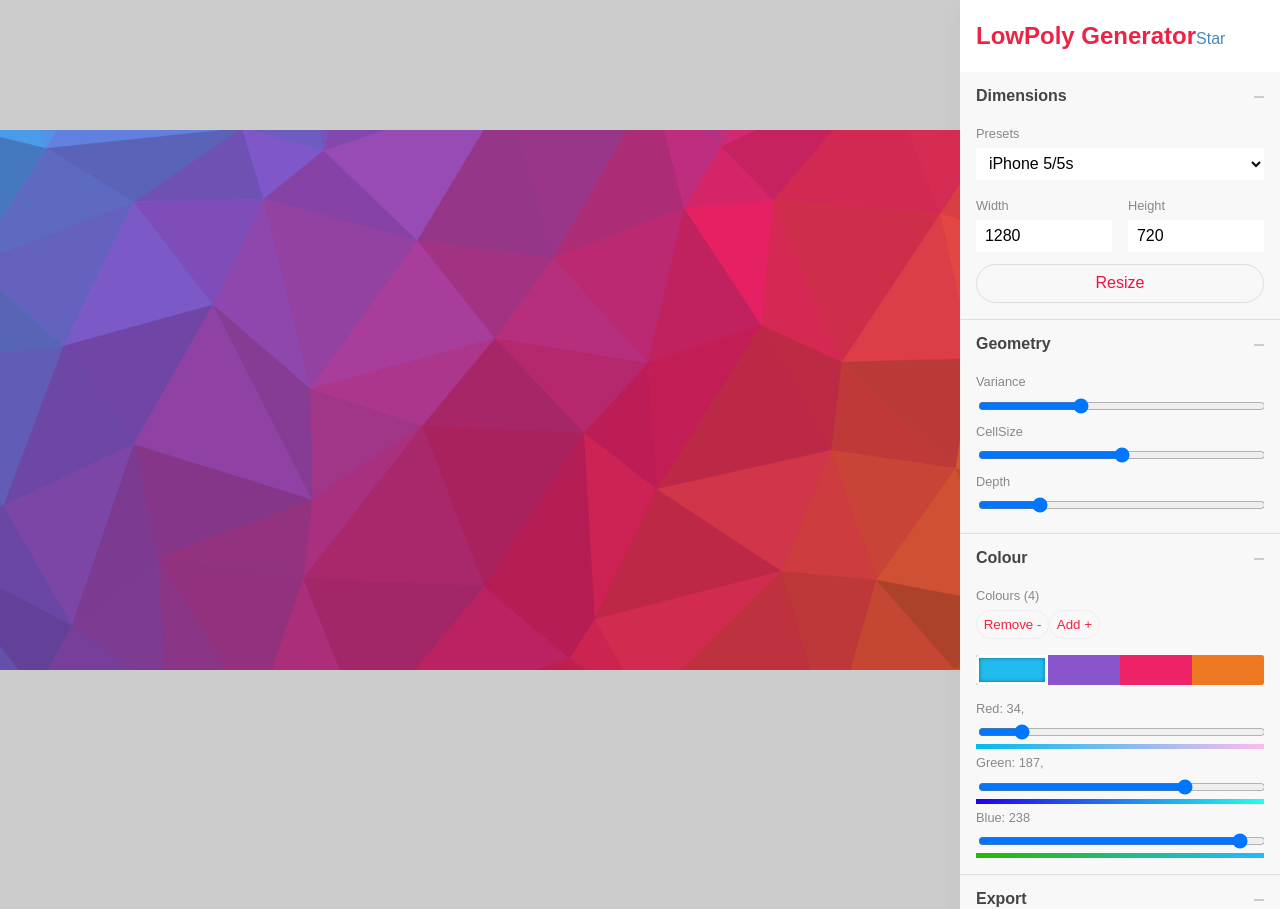
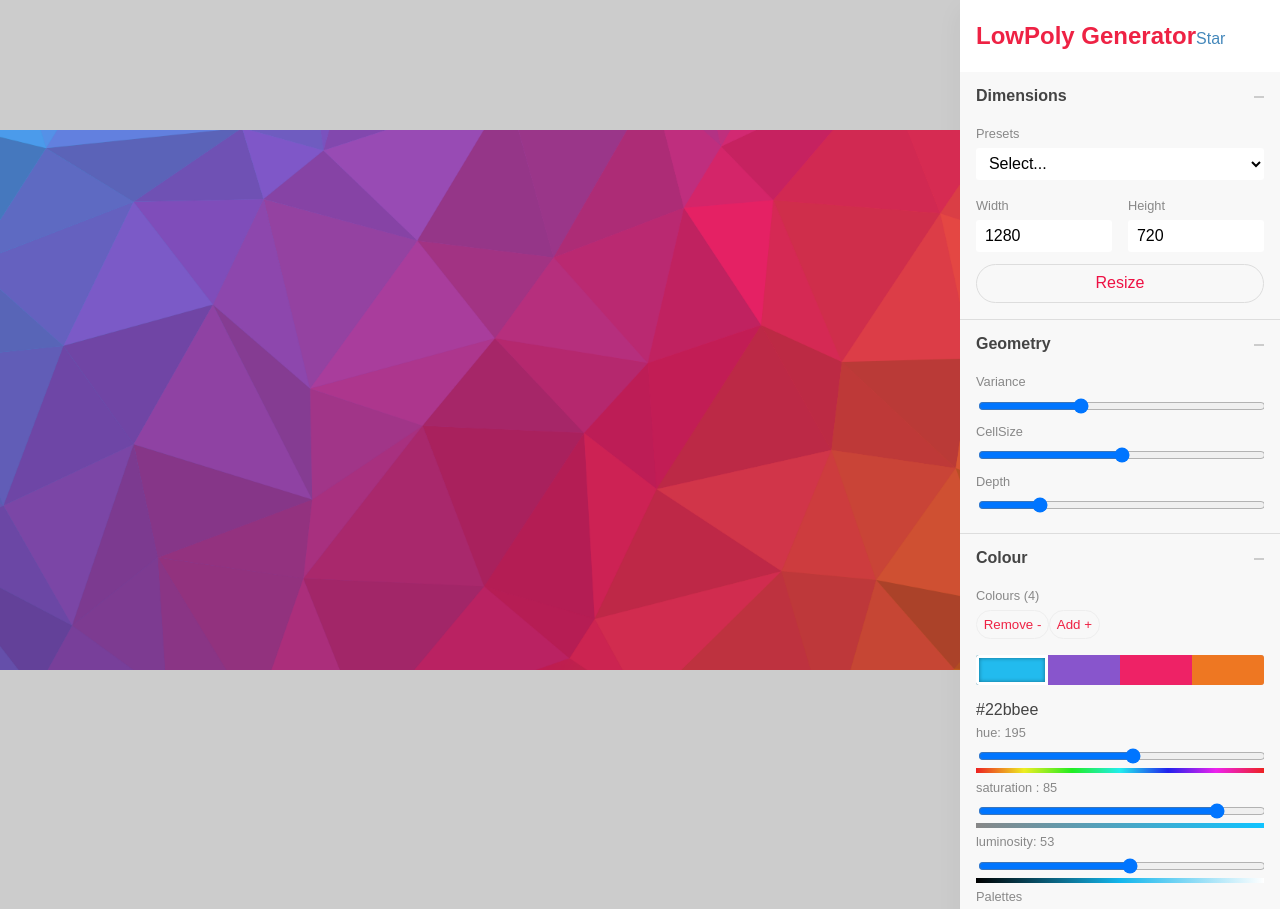
Before and after one commit to cojdev/lowpoly, a React app: page / in a window 1280 px wide. Shown: the top 909 px of the page. Built offline with nearby package versions, Linux system fonts and the light colour scheme; the HTML template or start-up script is replaced by a standard one.

Commit message:
Added palettes

```diff
--- a/src/js/ColourControls.jsx
+++ b/src/js/ColourControls.jsx
@@ -6,6 +6,8 @@ import * as colour from './common/colour';
 import ColourInput from './ColourInput';
 import { Label } from './widgets/Fields';
 import RangeInput from './RangeInput';
+import ColourPalette from './ColourPalette';
+import data from './data';
 
 const StyledControlGroup = styled(ControlGroup)`
 
@@ -60,10 +62,13 @@ export default class ColourControls extends React.Component {
         this.state = {
             maxColours: 12,
             active: 0,
+            h: null,
+            s: null,
+            l: null,
         }
     }
 
-    componentWillMount() {
+    componentDidMount() {
         this.setState({ colours: this.props.settings });
     }
 
@@ -124,6 +129,7 @@ export default class ColourControls extends React.Component {
         this.props.setColours.call(this, colours);
     }
 
+    //
     handleRgbSet(value, name) {
         value = parseInt(value, 10);
         console.log(value);
@@ -145,9 +151,38 @@ export default class ColourControls extends React.Component {
 
     }
 
+    //
+    handleHslSet(value, name) {
+        value = parseInt(value, 10);
+        console.log(value);
+        let colours = this.props.settings.slice();
+        console.log(colours);
+
+        const hsl = colour.hexToHsl(colours[this.state.active]);
+        console.log('hsl', hsl);
+        if (name === 'hue') {
+            colours[this.state.active] = colour.hslToHex([value,hsl[1],hsl[2]]);
+        } else if (name === 'saturation') {
+            colours[this.state.active] = colour.hslToHex([hsl[0],value,hsl[2]]);
+        } else if (name === 'luminosity') {
+            colours[this.state.active] = colour.hslToHex([hsl[0],hsl[1],value]);
+        }
+
+        console.log(colours);
+        this.props.setColours.call(this, colours);
+
+    }
+
+    handleSetPalette(palette) {
+        this.setState({active: 0});
+        this.props.setColours(palette);
+    }
+
     render() {
         const { settings } = this.props;
         const { active } = this.state;
+
+        console.log(settings);
 
         let colourInputs = settings.map(
             (item, index) => (
@@ -156,7 +191,6 @@ export default class ColourControls extends React.Component {
                     key={index}
                     index={index}
                     active={active === index}
-                    handleChangeColour={this.handleChangeColour.bind(this)}
                     setActiveColour={this.setActiveColour.bind(this)}></ColourInput>
             ));
 
@@ -176,44 +210,62 @@ export default class ColourControls extends React.Component {
                         {colourInputs}
                     </ColourGroupInner>
                 </ColourGroup>
+                {settings[active]}
                 <Label>
-                    Red: {colour.hexToRgb(settings[active])[0]},
+                    hue: {colour.hexToHsl(settings[active])[0]}
                 </Label>
                 <RangeInput
                     min="0"
-                    max="255"
-                    name="red"
-                    value={colour.hexToRgb(settings[active])[0]}
-                    handleMouseUp={this.handleRgbSet.bind(this)} />
+                    max="360"
+                    name="hue"
+                    value={colour.hexToHsl(settings[active])[0]}
+                    handleMouseUp={this.handleHslSet.bind(this)} />
                 <ColourBar background={
-                    `linear-gradient(to right, rgb(0, ${colour.hexToRgb(settings[active])[1]}, ${colour.hexToRgb(settings[active])[2]}),  rgb(255, ${colour.hexToRgb(settings[active])[1]}, ${colour.hexToRgb(settings[active])[2]}))`
+                    `linear-gradient(
+                        to right,
+                        hsl(0, ${colour.hexToHsl(settings[active])[1]}%,${colour.hexToHsl(settings[active])[2]}%),
+                        hsl(60, ${colour.hexToHsl(settings[active])[1]}%,${colour.hexToHsl(settings[active])[2]}%),
+                        hsl(120, ${colour.hexToHsl(settings[active])[1]}%,${colour.hexToHsl(settings[active])[2]}%),
+                        hsl(180, ${colour.hexToHsl(settings[active])[1]}%,${colour.hexToHsl(settings[active])[2]}%),
+                        hsl(240, ${colour.hexToHsl(settings[active])[1]}%,${colour.hexToHsl(settings[active])[2]}%),
+                        hsl(300, ${colour.hexToHsl(settings[active])[1]}%,${colour.hexToHsl(settings[active])[2]}%),
+                        hsl(360, ${colour.hexToHsl(settings[active])[1]}%, ${colour.hexToHsl(settings[active])[2]}%))`
                     } />
 
                 <Label>
-                    Green: {colour.hexToRgb(settings[active])[1]},
+                    saturation : {colour.hexToHsl(settings[active])[1]}
                 </Label>
                 <RangeInput
                     min="0"
-                    max="255"
-                    name="green"
-                    value={colour.hexToRgb(settings[active])[1]}
-                    handleMouseUp={this.handleRgbSet.bind(this)} />
+                    max="100"
+                    name="saturation"
+                    value={colour.hexToHsl(settings[active])[1]}
+                    handleMouseUp={this.handleHslSet.bind(this)} />
                 <ColourBar background={
-                    `linear-gradient(to right, rgb(${colour.hexToRgb(settings[active])[0]}, 0, ${colour.hexToRgb(settings[active])[2]}),  rgb(${colour.hexToRgb(settings[active])[0]}, 255, ${colour.hexToRgb(settings[active])[2]}))`
+                    `linear-gradient(
+                        to right,
+                        hsl(${colour.hexToHsl(settings[active])[0]}, 0%, ${colour.hexToHsl(settings[active])[2]}%),
+                        hsl(${colour.hexToHsl(settings[active])[0]}, 100%, ${colour.hexToHsl(settings[active])[2]}%))`
                     } />
 
                 <Label>
-                    Blue: {colour.hexToRgb(settings[active])[2]}
+                    luminosity: {colour.hexToHsl(settings[active])[2]}
                 </Label>
                 <RangeInput
                     min="0"
-                    max="255"
-                    name="blue"
-                    value={colour.hexToRgb(settings[active])[2]}
-                    handleMouseUp={this.handleRgbSet.bind(this)} />
+                    max="100"
+                    name="luminosity"
+                    value={colour.hexToHsl(settings[active])[2]}
+                    handleMouseUp={this.handleHslSet.bind(this)} />
                 <ColourBar background={
-                    `linear-gradient(to right, rgb(${colour.hexToRgb(settings[active])[0]}, ${colour.hexToRgb(settings[active])[1]}, 0),  rgb(${colour.hexToRgb(settings[active])[0]}, ${colour.hexToRgb(settings[active])[1]}, 255))`
+                    `linear-gradient(
+                        to right,
+                        hsl(${colour.hexToHsl(settings[active])[0]}, ${colour.hexToHsl(settings[active])[1]}%, 0%),
+                        hsl(${colour.hexToHsl(settings[active])[0]}, ${colour.hexToHsl(settings[active])[1]}%, 50%),
+                        hsl(${colour.hexToHsl(settings[active])[0]}, ${colour.hexToHsl(settings[active])[1]}%, 100%))`
                     } />
+                <Label>Palettes</Label>
+                {data.palettes.map((item, index) => <ColourPalette key={index} colours={item} handleSetPalette={this.handleSetPalette.bind(this)} />)}
             </ControlGroup>
         );
     }
--- /dev/null
+++ b/src/js/ColourPalette.jsx
@@ -0,0 +1,30 @@
+import React from 'react';
+import styled, { css } from 'styled-components';
+
+const Palette = styled.div`
+    display: flex;
+    position: relative;
+    margin: 0 0 1em;
+    cursor: pointer;
+    outline: none;
+    height: 20px;
+`;
+
+const Colour = styled.div`
+    flex-grow: 1;
+    height: 100%;
+    background-color: ${props => props.background || '#ccc'};
+`;
+
+export default function ColourPalette(props) {
+
+    return (
+        <Palette
+            onClick={props.handleSetPalette.bind(this, props.colours)}>
+            {props.colours.map((item, index) =>
+                <Colour
+                    key={index}
+                    background={item} />)}
+        </Palette>
+    );
+}
--- a/src/js/DimensionControls.jsx
+++ b/src/js/DimensionControls.jsx
@@ -40,14 +40,15 @@ export default class DimensionControls extends React.Component {
     }
 
     handlePreset(e) {
-        let dims = e.target.value.split('-');
+        console.log(e.target.value);
+        if (e.target.value !== 'null') {
+            let dims = e.target.value.split('-');
+            this.setState({
+                width: dims[0],
+                height: dims[1],
+            }, () => {console.log(this.state.width, this.state.height)});
+        }
 
-        console.log(e.target.value);
-
-        this.setState({
-            width: dims[0],
-            height: dims[1],
-        })
     }
 
     handleHeight(e) {
@@ -89,6 +90,7 @@ export default class DimensionControls extends React.Component {
                     htmlFor="preset-size">Presets</Label>
                 <Dropdown
                     onChange={this.handlePreset.bind(this)}>
+                    <option value="null">Select...</option>
                     {presets}
                 </Dropdown>
 
--- a/src/js/common/colour.js
+++ b/src/js/common/colour.js
@@ -1,27 +1,30 @@
 export const hslToRgb = (h, s, l) => {
 
-    let rgb = [], c = 0, x = 0, m = 0;
+    let rgb = [],
+        c = 0,
+        x = 0,
+        m = 0;
 
     c = (1 - Math.abs(2 * l - 1)) * s;
 
-    let h1 = h/60;
+    let h1 = h / 60;
 
     x = c * (1 - Math.abs((h1 % 2) - 1));
 
     if (h1 >= 0 && h1 <= 1) {
-        rgb = [c,x,0];
+        rgb = [c, x, 0];
     } else if (h1 >= 1 && h1 <= 2) {
-        rgb = [x,c,0];
+        rgb = [x, c, 0];
     } else if (h1 >= 2 && h1 <= 3) {
-        rgb = [0,c,x];
+        rgb = [0, c, x];
     } else if (h1 >= 3 && h1 <= 4) {
-        rgb = [0,x,c];
+        rgb = [0, x, c];
     } else if (h1 >= 4 && h1 <= 5) {
-        rgb = [x,0,c];
+        rgb = [x, 0, c];
     } else if (h1 >= 5 && h1 <= 6) {
-        rgb = [c,0,x];
+        rgb = [c, 0, x];
     } else {
-        rgb = [0,0,0];
+        rgb = [0, 0, 0];
     }
 
     m = l - c / 2;
@@ -42,9 +45,7 @@ export const rgbToHex = (arr) => {
         }
         return ret;
     });
-    // console.table(components);
     ret = ret + components.join('');
-        // console.log(ret);
     return ret;
 }
 
@@ -56,6 +57,7 @@ export const getRandom = (bright) => {
     } else {
         val = '#';
         let chars = '1234567890ABCDEF'.split('');
+
         for (let i = 0; i < 6; i++) {
             val += chars[Math.floor(Math.random() * chars.length)];
         }
@@ -70,26 +72,107 @@ export const getRandom = (bright) => {
  * @returns {array}
  */
 export function hexToRgb(hex) {
-    // console.log(hex);
     hex = hex.replace('#', '');
 
-    // console.log(hex);
+    switch (hex.length) {
+        case 3:
+            {
+                let ret = hex.split('').map(item => parseInt(item + item, 16));
+                return ret;
+            }
+
+        case 6:
+            {
+                let ret = hex.match(/.{2}/g).map(item => parseInt(item, 16));
+                return ret;
+            }
+
+        default:
+            return;
+    }
+}
+
+export function hexToHsl(hex) {
+    hex = hex.replace('#', '');
+
+    let result;
 
     switch (hex.length) {
-        case 3: {
-            let ret = hex.split('').map(item => parseInt(item+item, 16));
-            // console.log(ret);
-            return ret;
+        case 3:
+            result = hex.split('').map(item => parseInt(item + item, 16));
+            break;
+        case 6:
+            result = hex.match(/.{2}/g).map(item => parseInt(item, 16));
+            break;
+        default:
+            return;
+    }
+    const r = result[0] / 255,
+        g = result[1] / 255,
+        b = result[2] / 255;
+
+    const max = Math.max(r, g, b),
+        min = Math.min(r, g, b);
+
+    let h, s, l = (max + min) / 2;
+
+    if (max === min) {
+        h = s = 0; // achromatic
+    } else {
+        const d = max - min;
+        s = l > 0.5 ? d / (2 - max - min) : d / (max + min);
+        switch (max) {
+            case r:
+                h = (g - b) / d + (g < b ? 6 : 0);
+                break;
+            case g:
+                h = (b - r) / d + 2;
+                break;
+            case b:
+                h = (r - g) / d + 4;
+                break;
         }
+        h = h / 6;
+    }
 
-        case 6: {
-            let ret = hex.match(/.{2}/g).map(item => parseInt(item, 16));
-            // console.log(ret);
-            return ret;
-        }
+    h = Math.floor(h * 360);
+    s = Math.floor(s * 100);
+    l = Math.floor(l * 100);
 
-        default: {
-            return;
-        }
+    return [h,s,l];
+}
+
+export function hslToHex(hsl) {
+    const h = hsl[0] / 360,
+        s = hsl[1] / 100,
+        l = hsl[2] / 100;
+
+    let r, g, b;
+
+    if (s === 0) {
+        r = g = b = l; // achromatic
+    } else {
+        const hue2rgb = (p, q, t) => {
+            if (t < 0) t += 1;
+            if (t > 1) t -= 1;
+            if (t < 1 / 6) return p + (q - p) * 6 * t;
+            if (t < 1 / 2) return q;
+            if (t < 2 / 3) return p + (q - p) * (2 / 3 - t) * 6;
+            return p;
+        };
+        const q = l < 0.5 ? l * (1 + s) : l + s - l * s;
+        const p = 2 * l - q;
+        r = hue2rgb(p, q, h + 1 / 3);
+        g = hue2rgb(p, q, h);
+        b = hue2rgb(p, q, h - 1 / 3);
     }
+    const toHex = x => {
+        const hex = Math.round(x * 255).toString(16);
+        return hex.length === 1 ? '0' + hex : hex;
+    };
+    return `#${toHex(r)}${toHex(g)}${toHex(b)}`;
 }
+
+export function cssToHsl(css) {
+    //
+}
--- /dev/null
+++ b/src/js/data.js
@@ -0,0 +1,10 @@
+export default {
+    palettes: [
+        ['#e14', '#e82', '#de2', '#4e2', '#2ae', '#22d', '#82e'],
+        ['#0e1b32', '#c28993', '#ffc7af'],
+        ['#82c', '#e31', '#fe6'],
+        ['#48c', '#6cf'],
+        ['#213', '#236'],
+        ['#f6c', '#84d', '#2fc'],
+    ],
+}
--- a/src/js/widgets/ControlGroup.jsx
+++ b/src/js/widgets/ControlGroup.jsx
@@ -45,8 +45,9 @@ const Arrow = styled.div`
     :after {
         transform-origin: center;
         transition: 150ms ease;
-        ${props => !props.open && css`
-            transform: rotate(90deg);
+        transform: rotate(90deg) scaleX(1);
+        ${props => props.open && css`
+            transform: rotate(90deg) scaleX(0);
         `};
     }
 `;
```
Also changed, not shown: package.json (+9 -0 lines), src/js/App.jsx (+12 -12 lines), src/js/ColourInput.jsx (+1 -26 lines), .babelrc, 3 other files (tests, documents, lock files or other folders).
